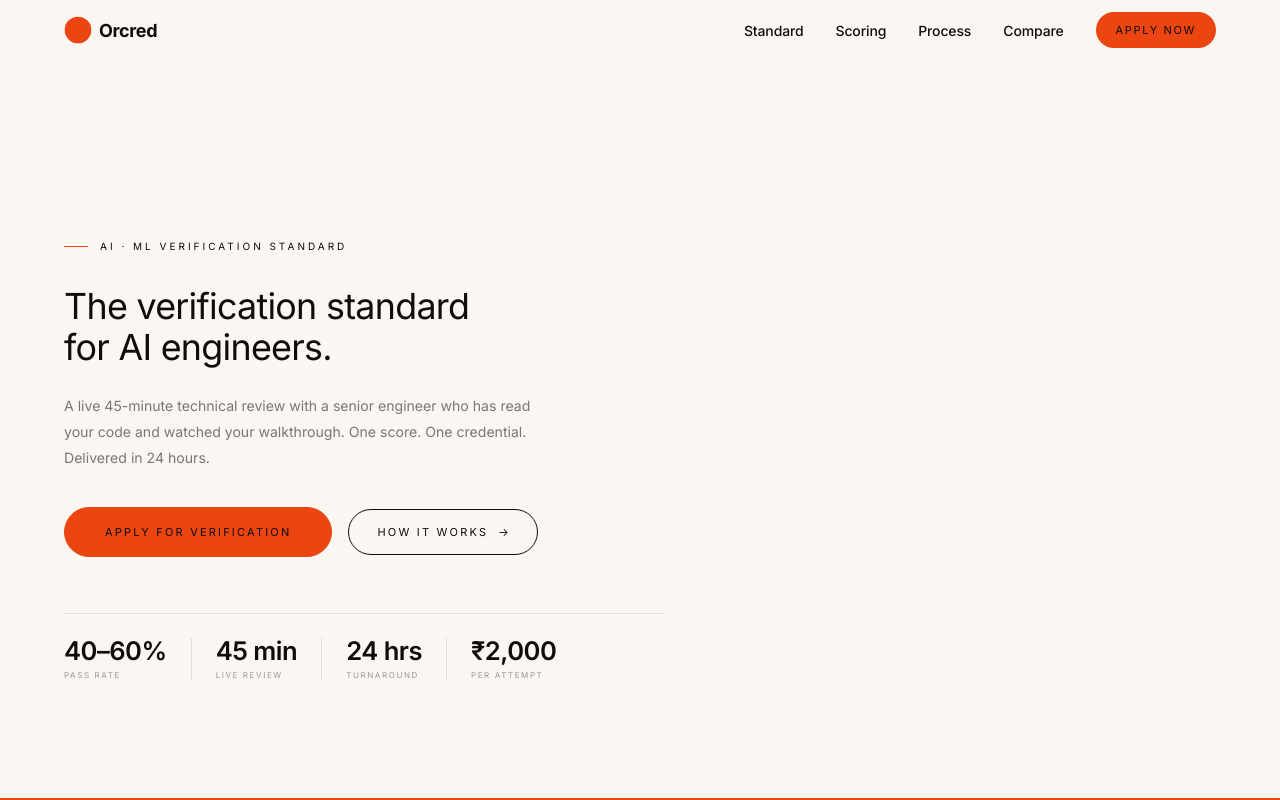
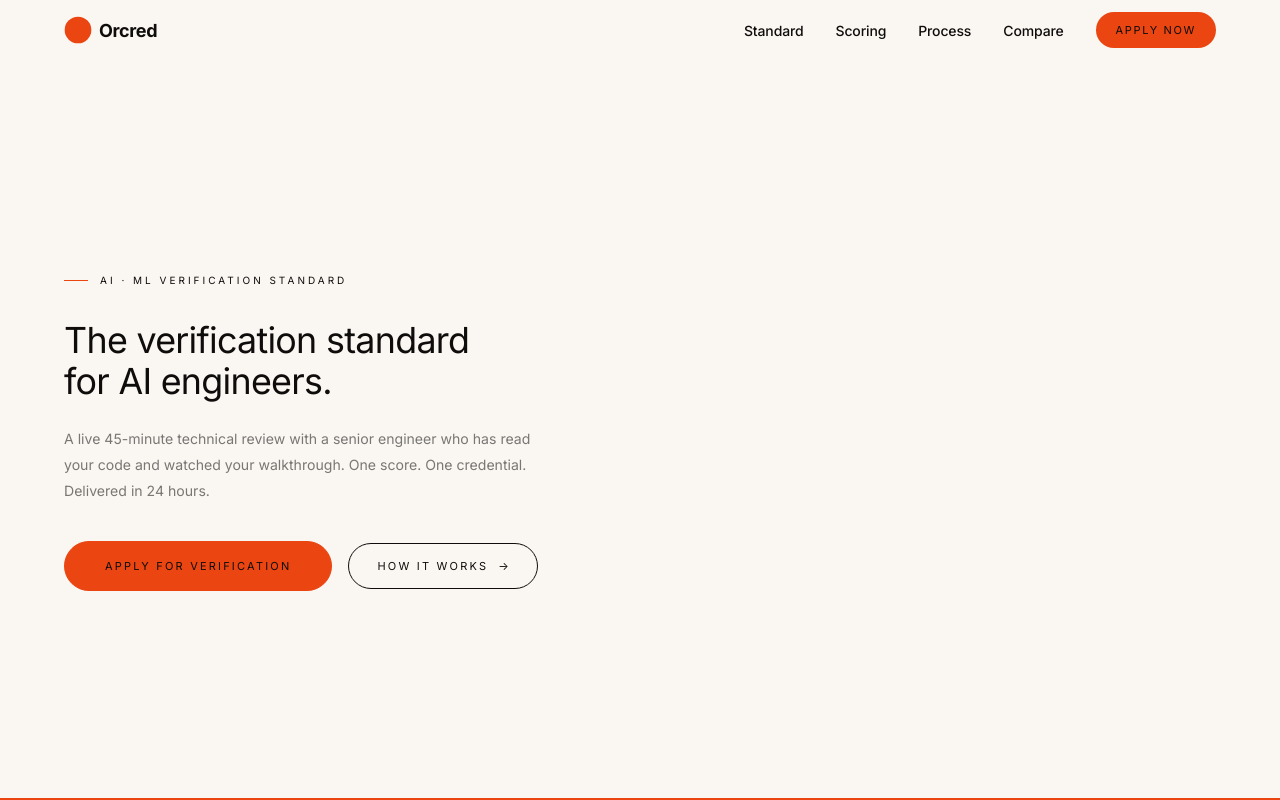
Before and after one commit to orcred-org/frontend, a Next.js app: page / in a window 1280 px wide. Shown: the top 800 px of the page. Built offline with nearby package versions, Linux system fonts and the light colour scheme.

Commit message:
Hero: remove stats strip

```diff
--- a/components/HeroSection.tsx
+++ b/components/HeroSection.tsx
@@ -105,39 +105,6 @@ export default function HeroSection({ onApply: _ }: HeroProps) {
             </Link>
           </motion.div>
 
-          {/* Stats strip */}
-          <motion.div
-            className="flex flex-wrap gap-0 pt-6"
-            style={{ borderTop: "1px solid rgba(15,13,12,0.1)" }}
-            initial={{ opacity: 0 }}
-            animate={{ opacity: 1 }}
-            transition={{ duration: 0.8, delay: 0.4 }}
-          >
-            {stats.map((s, i) => (
-              <div
-                key={i}
-                style={{
-                  paddingRight: i < stats.length - 1 ? 24 : 0,
-                  marginRight:  i < stats.length - 1 ? 24 : 0,
-                  borderRight:  i < stats.length - 1 ? "1px solid rgba(15,13,12,0.1)" : "none",
-                }}
-              >
-                <div style={{
-                  fontSize:      "clamp(18px, 2vw, 26px)",
-                  fontWeight:    600,
-                  letterSpacing: "-0.02em",
-                  color:         "#0f0d0c",
-                  lineHeight:    1,
-                  marginBottom:  5,
-                }}>
-                  {s.value}
-                </div>
-                <div className="font-label-sm uppercase tracking-[0.2em] text-[8px]" style={{ color: "rgba(15,13,12,0.4)" }}>
-                  {s.label}
-                </div>
-              </div>
-            ))}
-          </motion.div>
 
         </div>
       </div>
```
